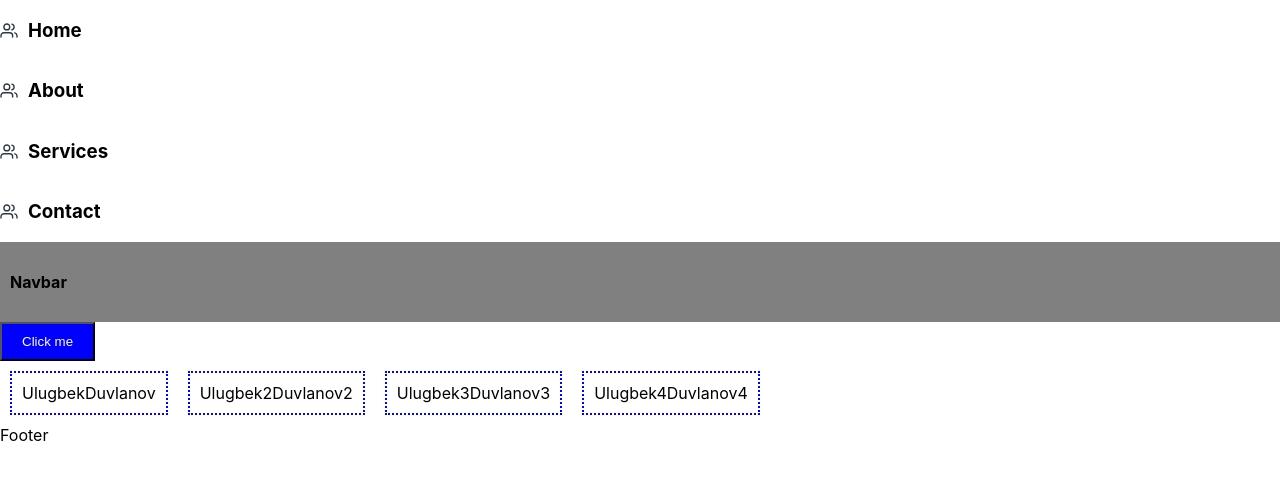
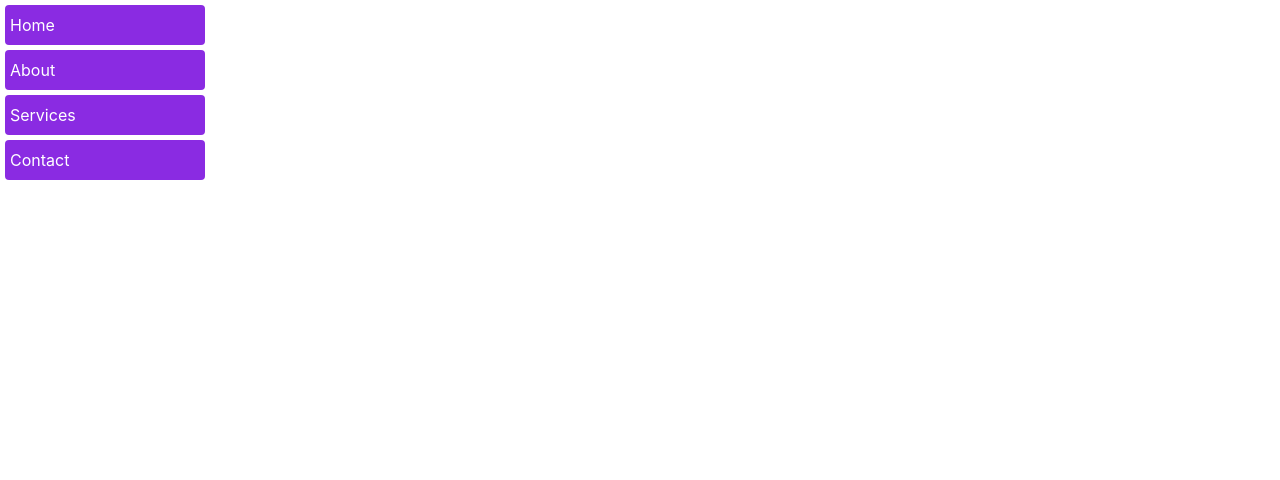
Before and after one commit to Ulugbek01/new-project-test, a React (Create React App) app: page / in a window 1280 px wide. Shown: the top 480 px of the page. Built offline with nearby package versions, Linux system fonts and the light colour scheme.

Commit message:
Menu add

```diff
--- a/src/App.css
+++ /dev/null
@@ -1,9 +0,0 @@
-.item {
-  width: 200px;
-  display: flex;
-  align-items: center;
-}
-
-.item h3 {
-  margin-left: 10px;
-}
--- a/src/App.js
+++ b/src/App.js
@@ -1,41 +1,6 @@
 import React, { Component } from "react";
-import { ReactComponent as User } from "./icons/users.svg";
-import "./App.css";
-const list = [
-  {
-    id: 1,
-    // icon: User,
-    title: "Home",
-  },
-  {
-    id: 2,
-    // icon: User,
-    title: "About",
-  },
-  {
-    id: 3,
-    // icon: User,
-    title: "Services",
-  },
-  {
-    id: 4,
-    // icon: User,
-    title: "Contact",
-  },
-];
 export default class App extends Component {
   render() {
-    return (
-      <div>
-        {list.map((value) => {
-          return (
-            <div className="item">
-              <User />
-              <h3>{value.title}</h3>
-            </div>
-          );
-        })}
-      </div>
-    );
+    return <div></div>;
   }
 }
--- a/src/App2.js
+++ b/src/App2.js
@@ -42,9 +42,9 @@ class App2 extends Component {
   render() {
     return (
       <div>
-        <Navbar />
+        {/* <Navbar />
         <Body users={this.state.users} usersCount={this.state.users.length} />
-        <Footer />
+        <Footer /> */}
       </div>
     );
   }
--- /dev/null
+++ b/src/Menu.css
@@ -0,0 +1,18 @@
+.container {
+  width: 200px;
+  padding-left: 5px;
+}
+
+.nav-item {
+  padding: 10px 5px;
+  margin-top: 5px;
+  background-color: blueviolet;
+  color: #fff;
+  cursor: pointer;
+  border-radius: 4px;
+}
+
+.nav-item__true {
+  background-color: orange;
+  color: brown;
+}
--- a/src/components/Body.js
+++ b/src/components/Body.js
@@ -2,8 +2,8 @@ import React, { Component } from "react";
 
 class Body extends Component {
   render() {
-    console.log(this.props.users);
-    console.log(this.props.usersCount);
+    // console.log(this.props.users);
+    // console.log(this.props.usersCount);
 
     const { users, usersCount } = this.props;
 
@@ -17,6 +17,7 @@ class Body extends Component {
               display: "inline-block",
               margin: "10px",
               padding: "10px",
+              backgroundColor: "lightcyan",
             }}
           >
             {value.firstName}
--- /dev/null
+++ b/src/components/Menu.js
@@ -0,0 +1,31 @@
+import React, { Component } from "react";
+import "../Menu.css";
+import { list } from "../utils/users";
+
+class Menu extends Component {
+  state = {
+    users: list,
+    active: null,
+  };
+  render() {
+    const onActive = (id) => {
+      //   console.log(id);
+      this.setState({ active: id });
+    };
+    return (
+      <div className="container">
+        {this.state.users.map(({ id, title }) => (
+          <div
+            key={id}
+            className={`nav-item nav-item__${id === this.state.active}`}
+            onClick={() => onActive(id)}
+          >
+            {title}
+          </div>
+        ))}
+      </div>
+    );
+  }
+}
+
+export default Menu;
--- a/src/components/Navbar.js
+++ /dev/null
@@ -1,41 +0,0 @@
-import React, { Component } from "react";
-
-class Navbar extends Component {
-  state = {
-    isNavbar: true,
-  };
-
-  render() {
-    const Navbar = () => {
-      this.setState({ isNavbar: !this.state.isNavbar });
-    };
-    return (
-      <div>
-        <div
-          style={{
-            padding: "30px 10px",
-            backgroundColor: "grey",
-            fontWeight: "bold",
-          }}
-        >
-          {this.state.isNavbar && "Navbar"}
-          {/* && bu belgi chap tomondagi ifoda true bo'lsa o'ng tomondagi ifodani chiqaradi */}
-        </div>
-        <button
-          style={{
-            padding: "10px 20px",
-            backgroundColor: "blue",
-            // border: "none",
-            color: "white",
-            cursor: "pNointer",
-          }}
-          onClick={Navbar}
-        >
-          Click me
-        </button>
-      </div>
-    );
-  }
-}
-
-export default Navbar;
--- a/src/index.js
+++ b/src/index.js
@@ -1,13 +1,15 @@
 import React from "react";
 import ReactDOM from "react-dom";
 import "./index.css";
-import App from "./App";
-import App2 from "./App2";
+import Menu from "./components/Menu";
+// import App from "./App";
+// import App2 from "./App2";
 
 ReactDOM.render(
   <React.StrictMode>
-    <App />
-    <App2 />
+    {/* <App />
+    <App2 /> */}
+    <Menu />
   </React.StrictMode>,
   document.getElementById("root")
 );
--- /dev/null
+++ b/src/utils/users.js
@@ -0,0 +1,22 @@
+export const list = [
+  {
+    id: 1,
+    // icon: User,
+    title: "Home",
+  },
+  {
+    id: 2,
+    // icon: User,
+    title: "About",
+  },
+  {
+    id: 3,
+    // icon: User,
+    title: "Services",
+  },
+  {
+    id: 4,
+    // icon: User,
+    title: "Contact",
+  },
+];
```
